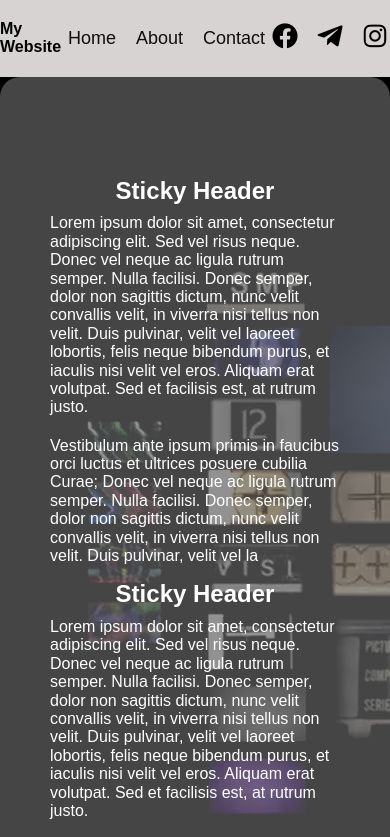
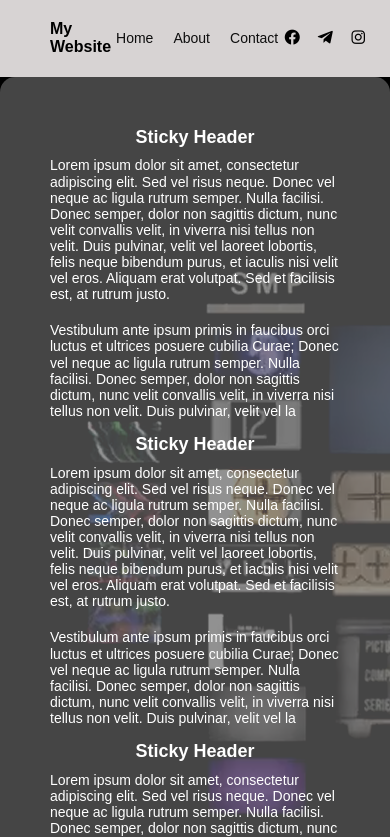
Before and after one commit to dunyo2107/to-learn-better, a plain HTML site: page index.html in a window 390 px wide. Shown: the top 837 px of the page. Drawn offline with nearby package versions, Linux system fonts and the light colour scheme.

Commit message:
css fonts fixed

```diff
--- a/css/sticky.css
+++ b/css/sticky.css
@@ -41,6 +41,7 @@
     color: #0e0e0e;
     font-size: 18px;
     padding: 5px;
+    gap: 50px;
     transition: .3s ease color,
     .3s ease background-color,
     .3s ease opacity;
@@ -106,6 +107,7 @@
     min-height: 100%;
 }   */
 h2{
+    font-size: 24px;
     color: #fff;
     text-align: center;
     margin-top: 0;
@@ -128,13 +130,39 @@ footer{
 }
 /* media queries */
 @media only screen and (max-width: 768px) {
+    .container{
+        width: 100%;
+        max-width: 640px;
+        padding-left: 50px;
+        padding-right: 50px;
+        margin-right: auto;
+        margin-left: auto;
+    }
     .search-bar{
         display: none;
     }
     .language-switcher{
         display: none;
     }
+    .sitenav-link{
+        font-size: 14px;
+    }
     .logo-text{
         font-size: 16px;
     }
+    .social-media{
+        font-size: 18px;
+    }
+    .main-container{
+        padding-top: 50px;
+        padding-bottom: 50px;
+        background-color:rgba(99, 99, 99, 0.7);
+        border-radius: 15px;
+    }
+    h2{
+        font-size: 18px;
+    }
+    p{
+        font-size: 14px;
+    }
 }
```
